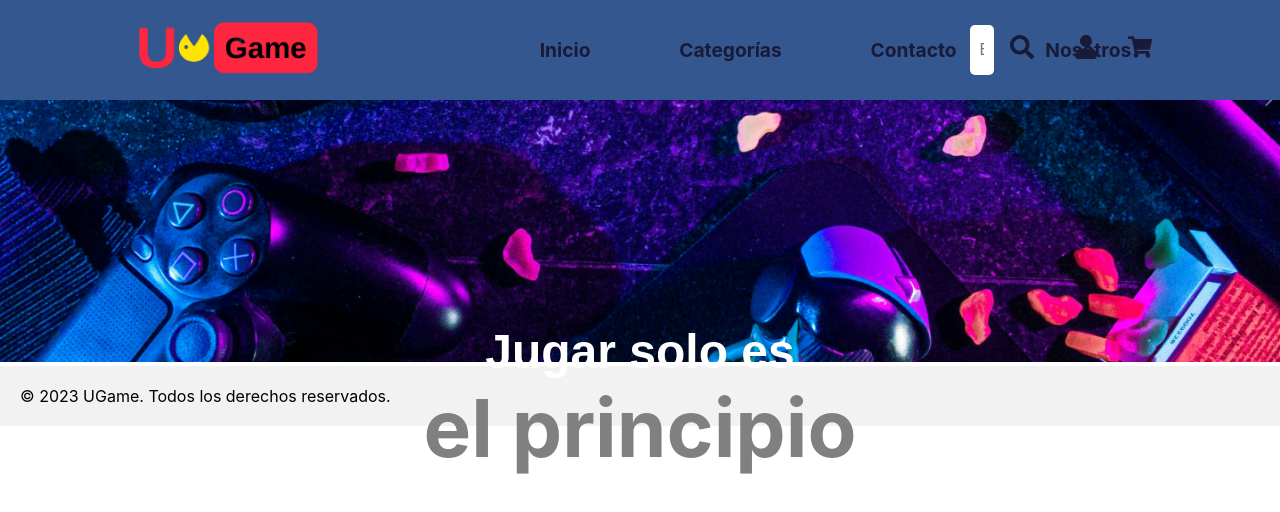
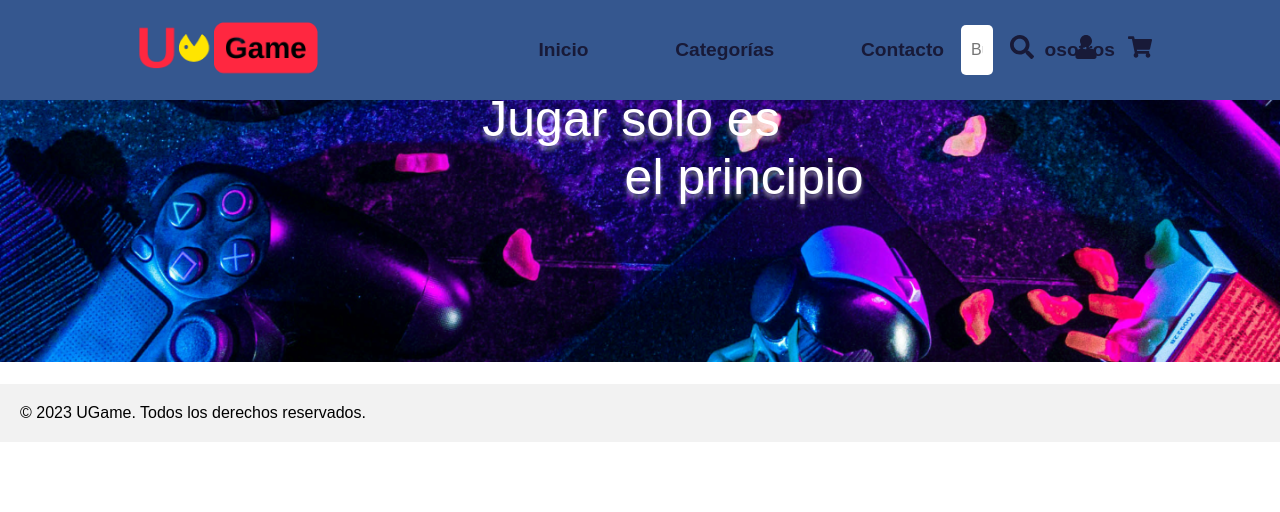
Before and after one commit to deakamm/ujuego, a React (Create React App) app: page / in a window 1280 px wide. Shown: the top 512 px of the page. Built offline with nearby package versions, Linux system fonts and the light colour scheme.

Commit message:
banner positioned but media query necesary

```diff
--- a/src/components/header/Header.css
+++ b/src/components/header/Header.css
@@ -2,36 +2,35 @@
     margin: 0;
     padding: 0;
     box-sizing: border-box;
+    font-family: 'Arimo', sans-serif;
   }
 
-  .container-header {
-    background-size: cover;
-    background-position: center;
-  }
 
   .container-text {
-    position: absolute;
-    top: 50%;
-    left: 50%;
-    transform: translate(-50%, -50%);
+    position: relative;
+    display: inline-block;
     text-align: center;
     color: white;
+    width: 100%;
   }
 
   .slogan {
-    font-family: 'Arimo', sans serif;
-    font-size: 3rem;
-    font-weight: bold;
+    position: absolute;
+    font-family: 'Arimo', sans-serif;
+    font-size: 50px;
     color: white;
-    margin: auto;
-
+    left: 40%;
+    text-shadow: 0px 4px 4px rgba(255, 255, 255, 0.5);
+    transform: translate(-10%, -500%);
   }
 
   .claim {
-    display: flex;
-    justify-content: center;
-    font-size: 5rem;
-    font-weight: bold;
-    color: gray;
-    margin: 0;
+    position: absolute;
+    font-size: 50px;
+    font-family: 'Arimo', sans-serif;
+    color: white;
+    left: 60%;
+    text-shadow: 0px 4px 4px rgba(255, 255, 255, 0.5);
+    transform: translate(-60%, -400%);
+
   }
--- a/src/components/header/Header.jsx
+++ b/src/components/header/Header.jsx
@@ -4,12 +4,12 @@ import './Header.css';
 const Header = () => {
   return (
       <div className='container-header'>
-       <div className='container-fresh'>
+        <div>
           <img className="img-fluid" src={"/images/Rectangle 3.png"}  alt="Mando y consola de videojuegos" width="100%" />
         </div>
         <div className='container-text'>
-          <p className='slogan'>Jugar solo es</p>
-          <p className='claim'>el principio</p>
+          <div className='slogan'>Jugar solo es</div>
+          <div className='claim'>el principio</div>
         </div>
       </div>
   )
```
Lines whose indentation alone changed are shown as unchanged.
